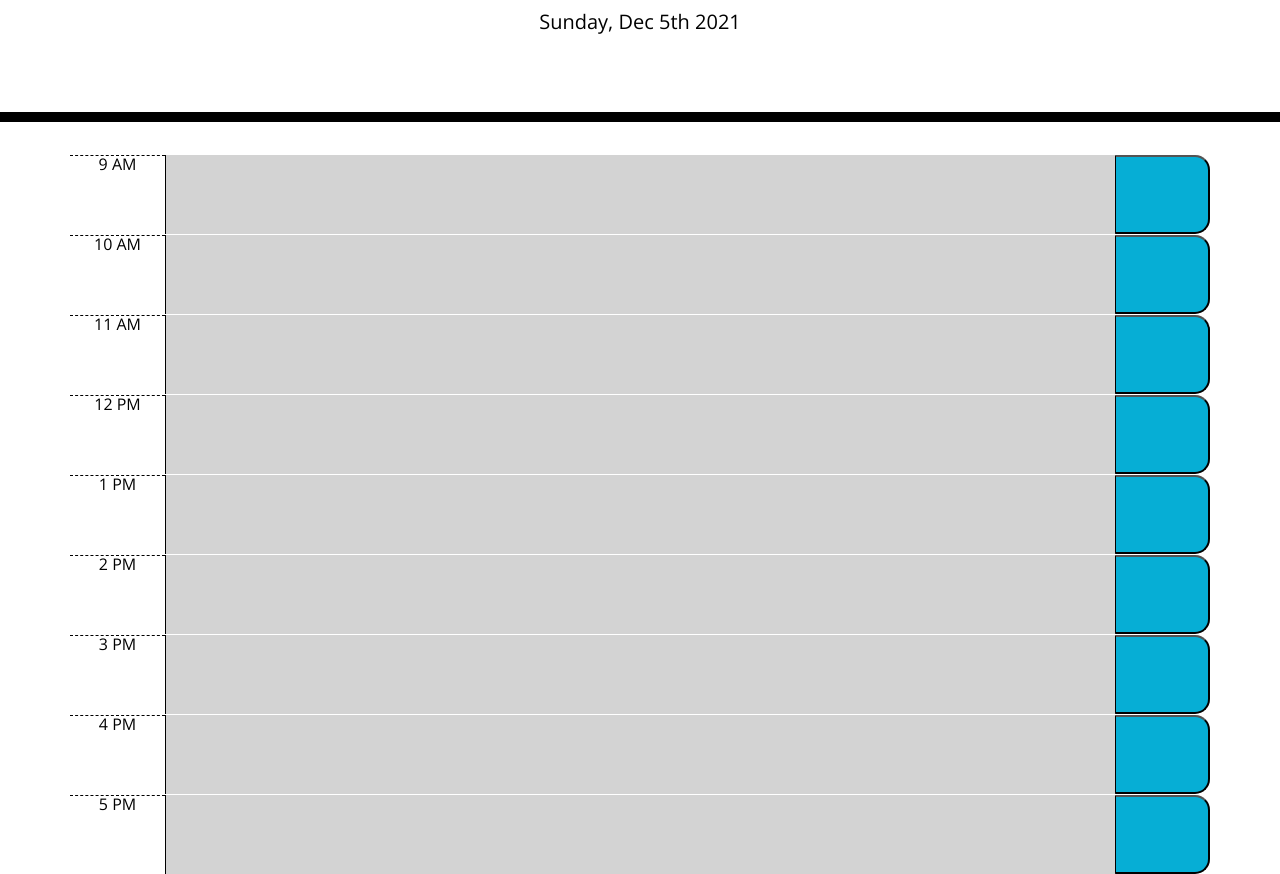
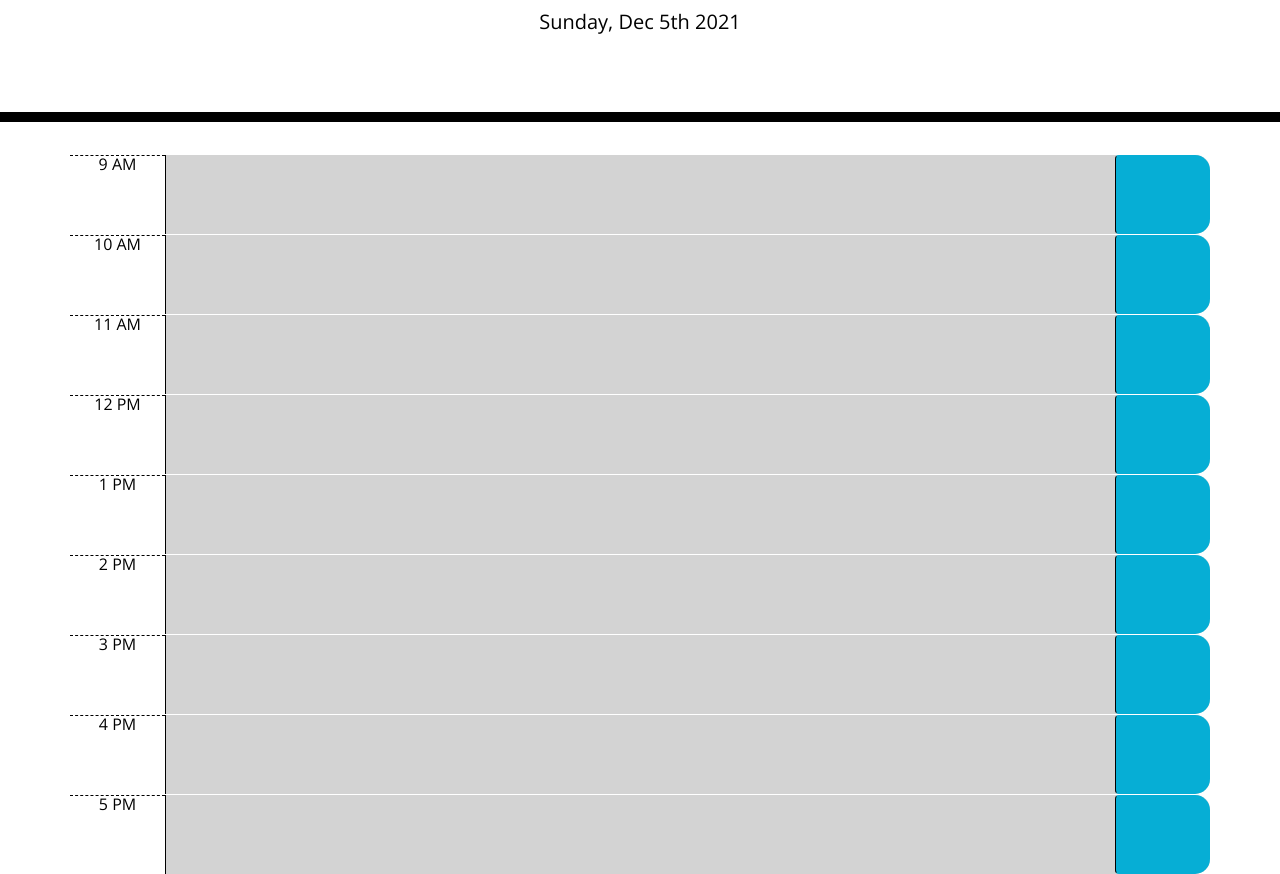
Before and after one commit to Rod0352/Work-Day-Scheduler, a plain HTML site: page index.html in a window 1280 px wide. Shown: the part 182-1056 px from the top of the page. Drawn offline with nearby package versions, Linux system fonts and the light colour scheme; a web font is replaced by a local one.

Commit message:
read me updated

```diff
--- a/index.html
+++ b/index.html
@@ -34,47 +34,47 @@
       <div id="hr9" class="row time-block">
           <div class="col-md-1 hour">9 AM</div>
           <textarea class="col-md-10 description"></textarea>
-          <button class="col-md-1 saveBtn"><span class="oi oi-clipboard"> </span></button>
+          <button class="col-md-1 btn saveBtn"><span class="oi oi-clipboard"> </span></button>
       </div>
       <div id="hr10"class="row time-block">
         <div class="col-md-1 hour">10 AM</div>
         <textarea class="col-md-10 description"></textarea>
-        <button class="col-md-1 saveBtn"><span class="oi oi-clipboard"> </span></button>
+        <button class="col-md-1 btn saveBtn"><span class="oi oi-clipboard"> </span></button>
     </div>
     <div id="hr11"class="row time-block">
         <div class="col-md-1 hour">11 AM</div>
         <textarea class="col-md-10 description"></textarea>
-        <button class="col-md-1 saveBtn"><span class="oi oi-clipboard"> </span></button>
+        <button class="col-md-1 btn saveBtn"><span class="oi oi-clipboard"> </span></button>
     </div>
     <div id="hr12"class="row time-block">
         <div class="col-md-1 hour">12 PM</div>
         <textarea class="col-md-10 description"></textarea>
-        <button class="col-md-1 saveBtn"><span class="oi oi-clipboard"> </span></button>
+        <button class="col-md-1 btn saveBtn"><span class="oi oi-clipboard"> </span></button>
     </div>
     <div id="hr13"class="row time-block">
         <div class="col-md-1 hour">1 PM</div>
         <textarea class="col-md-10 description"></textarea>
-        <button class="col-md-1 saveBtn"><span class="oi oi-clipboard"> </span></button>
+        <button class="col-md-1 btn saveBtn"><span class="oi oi-clipboard"> </span></button>
     </div>
     <div id="hr14"class="row time-block">
         <div class="col-md-1 hour">2 PM</div>
         <textarea class="col-md-10 description"></textarea>
-        <button class="col-md-1 saveBtn"><span class="oi oi-clipboard"> </span></button>
+        <button class="col-md-1 btn saveBtn"><span class="oi oi-clipboard"> </span></button>
     </div>
     <div id="hr15" class="row time-block">
         <div class="col-md-1 hour">3 PM</div>
         <textarea class="col-md-10 description"></textarea>
-        <button class="col-md-1 saveBtn"><span class="oi oi-clipboard"> </span></button>
+        <button class="col-md-1 btn saveBtn"><span class="oi oi-clipboard"> </span></button>
     </div>
     <div id="hr16"class="row time-block">
         <div class="col-md-1 hour">4 PM</div>
         <textarea class="col-md-10 description"></textarea>
-        <button class="col-md-1 saveBtn"><span class="oi oi-clipboard"> </span></button>
+        <button class="col-md-1 btn saveBtn"><span class="oi oi-clipboard"> </span></button>
     </div>
     <div id="hr17"class="row time-block">
         <div class="col-md-1 hour">5 PM</div>
         <textarea class="col-md-10 description"></textarea>
-        <button class="col-md-1 saveBtn"><span class="oi oi-clipboard"> </span></button>
+        <button class="col-md-1 btn saveBtn"><span class="oi oi-clipboard"> </span></button>
     </div>
     </div>
 
```
Also changed, not shown: assets/SSWDS.png (added), 2 other files.
